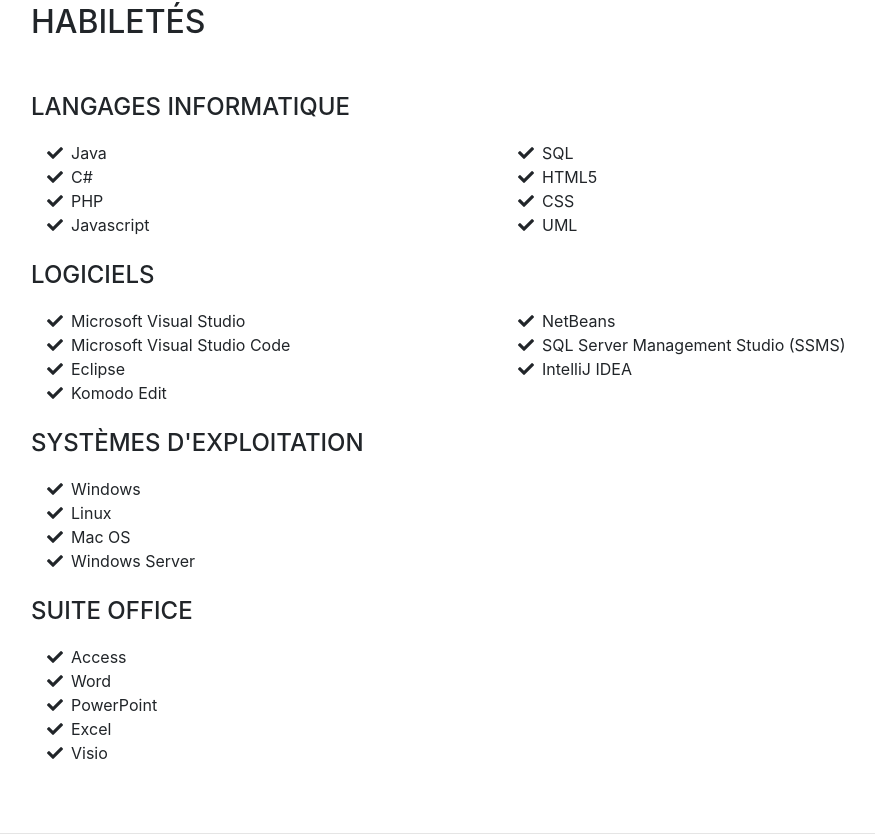
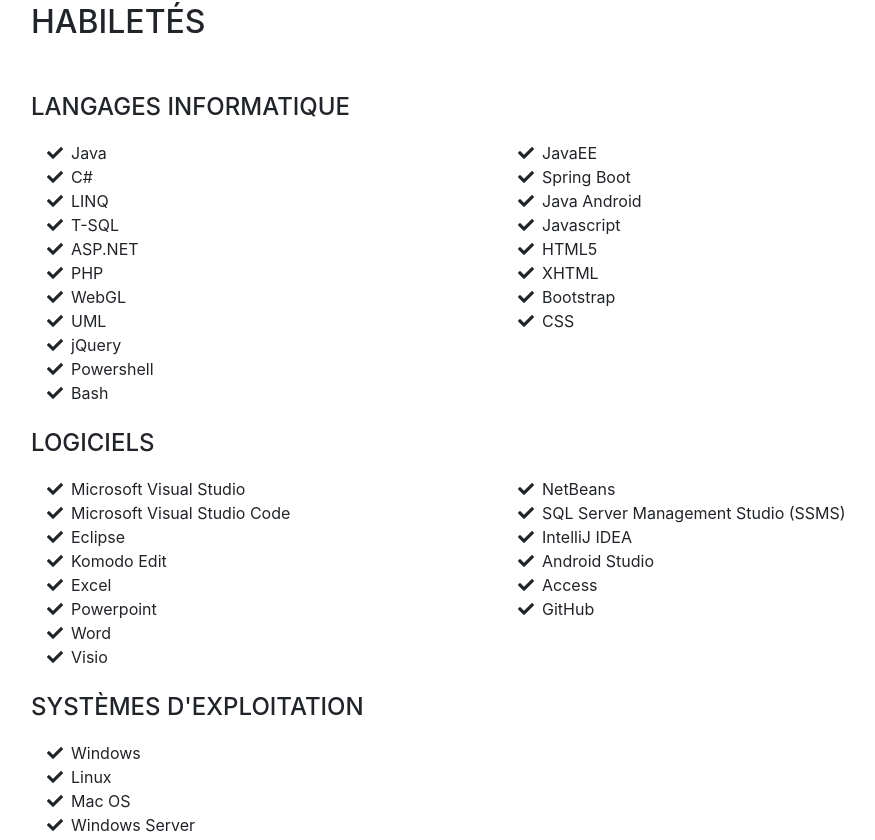
Before and after one commit to SamuelMenard/SamuelMenard.github.io, a website with bundled scripts: page index.html in a window 1280 px wide. Shown: the part 2448-3288 px from the top of the page, without its empty margins (289-1164 px from the left). Built offline with nearby package versions, Linux system fonts and the light colour scheme; a web font is replaced by a local one.

Commit message:
Update index.html

```diff
--- a/index.html
+++ b/index.html
@@ -94,9 +94,20 @@
 
           <div class="resume-item d-flex flex-column flex-md-row mb-5">
             <div class="resume-content mr-auto">
+              <h3 class="mb-0">Conseiller</h3>
+              <div class="subheading mb-3">Mondou (Pierrefonds)</div>
+              <p>Conseiller les clients sur les différents produits. Suivre un planogramme distribué par la compagnie. Faire la manutention et faire l’inventaire des commandes.</p>
+            </div>
+            <div class="resume-date text-md-right">
+              <span class="text-primary">2018 - présent</span>
+            </div>
+          </div>
+
+          <div class="resume-item d-flex flex-column flex-md-row mb-5">
+            <div class="resume-content mr-auto">
               <h3 class="mb-0">Commis</h3>
               <div class="subheading mb-3">Dairy Queen (Saint-Charles)</div>
-              <p>Travaillé à la caisse, à la commande à l'auto ainsi qu'à la confection des divers collations offertes sur le menu. Je participais aussi à la fermeture du magasin (entretient ménager, remplissage, etc).</p>
+              <p>Service à la clientèle ainsi que préparation des commandes des clients. Participation à la fermeture du magasin (entretien ménager, remplissage, etc).</p>
             </div>
             <div class="resume-date text-md-right">
               <span class="text-primary">2017 - 2018</span>
@@ -107,7 +118,7 @@
             <div class="resume-content mr-auto">
               <h3 class="mb-0">Animateur</h3>
               <div class="subheading mb-3">Camps de jour Sportmax</div>
-              <p>Travaillé un été comme animateur de service de garde. Travaillé trois étés comme animateur d'un groupe sportif d'enfants de 4 à 6 ans.</p>
+              <p>Animateur d’un groupe sportif d’enfants de 4 à 6 ans durant trois étés consécutifs ainsi qu’animateur de service de garde pour groupe de tout âge. Reçus d’excellentes évaluations à chaque été et nominé pour le prix d’animateur de l’été.</p>
             </div>
             <div class="resume-date text-md-right">
               <span class="text-primary">2015 - 2018</span>
@@ -167,7 +178,24 @@
                   C#</li>
                 <li>
                   <i class="fa-li fa fa-check"></i>
-                  PHP</li>
+                  LINQ</li>
+                <li>
+                  <i class="fa-li fa fa-check"></i>
+                  T-SQL</li>
+              </ul>
+            </div>
+
+            <div class="col-sm-6">
+              <ul class="fa-ul mb-0">
+                <li>
+                  <i class="fa-li fa fa-check"></i>
+                  JavaEE</li>
+                <li>
+                  <i class="fa-li fa fa-check"></i>
+                  Spring Boot</li>
+                <li>
+                  <i class="fa-li fa fa-check"></i>
+                  Java Android</li>
                 <li>
                   <i class="fa-li fa fa-check"></i>
                   Javascript</li>
@@ -178,16 +206,47 @@
               <ul class="fa-ul mb-0">
                 <li>
                   <i class="fa-li fa fa-check"></i>
-                  SQL</li>
+                  ASP.NET</li>
+                <li>
+                  <i class="fa-li fa fa-check"></i>
+                  PHP</li>
+                <li>
+                  <i class="fa-li fa fa-check"></i>
+                  WebGL</li>
+                <li>
+                  <i class="fa-li fa fa-check"></i>
+                  UML</li>
+              </ul>
+            </div>
+
+            <div class="col-sm-6">
+              <ul class="fa-ul mb-0">
                 <li>
                   <i class="fa-li fa fa-check"></i>
                   HTML5</li>
                 <li>
                   <i class="fa-li fa fa-check"></i>
-                  CSS</li>
+                  XHTML</li>
                 <li>
                   <i class="fa-li fa fa-check"></i>
-                  UML</li>
+                  Bootstrap</li>
+                <li>
+                  <i class="fa-li fa fa-check"></i>
+                  CSS</li>
+              </ul>
+            </div>
+
+            <div class="col-sm-6">
+              <ul class="fa-ul mb-0">
+                <li>
+                  <i class="fa-li fa fa-check"></i>
+                  jQuery</li>
+                <li>
+                  <i class="fa-li fa fa-check"></i>
+                  Powershell</li>
+                <li>
+                  <i class="fa-li fa fa-check"></i>
+                  Bash</li>
               </ul>
             </div>
           </div>
@@ -223,6 +282,37 @@
                 <li>
                   <i class="fa-li fa fa-check"></i>
                   IntelliJ IDEA</li>
+                <li>
+                  <i class="fa-li fa fa-check"></i>
+                  Android Studio</li>
+              </ul>
+            </div>
+
+            <div class="col-sm-6">
+              <ul class="fa-ul mb-0">
+                <li>
+                  <i class="fa-li fa fa-check"></i>
+                  Excel</li>
+                <li>
+                  <i class="fa-li fa fa-check"></i>
+                  Powerpoint</li>
+                <li>
+                  <i class="fa-li fa fa-check"></i>
+                  Word</li>
+                <li>
+                  <i class="fa-li fa fa-check"></i>
+                  Visio</li>
+              </ul>
+            </div>
+
+            <div class="col-sm-6">
+              <ul class="fa-ul mb-0">
+                <li>
+                  <i class="fa-li fa fa-check"></i>
+                  Access</li>
+                <li>
+                  <i class="fa-li fa fa-check"></i>
+                  GitHub</li>
               </ul>
             </div>
           </div>
```
